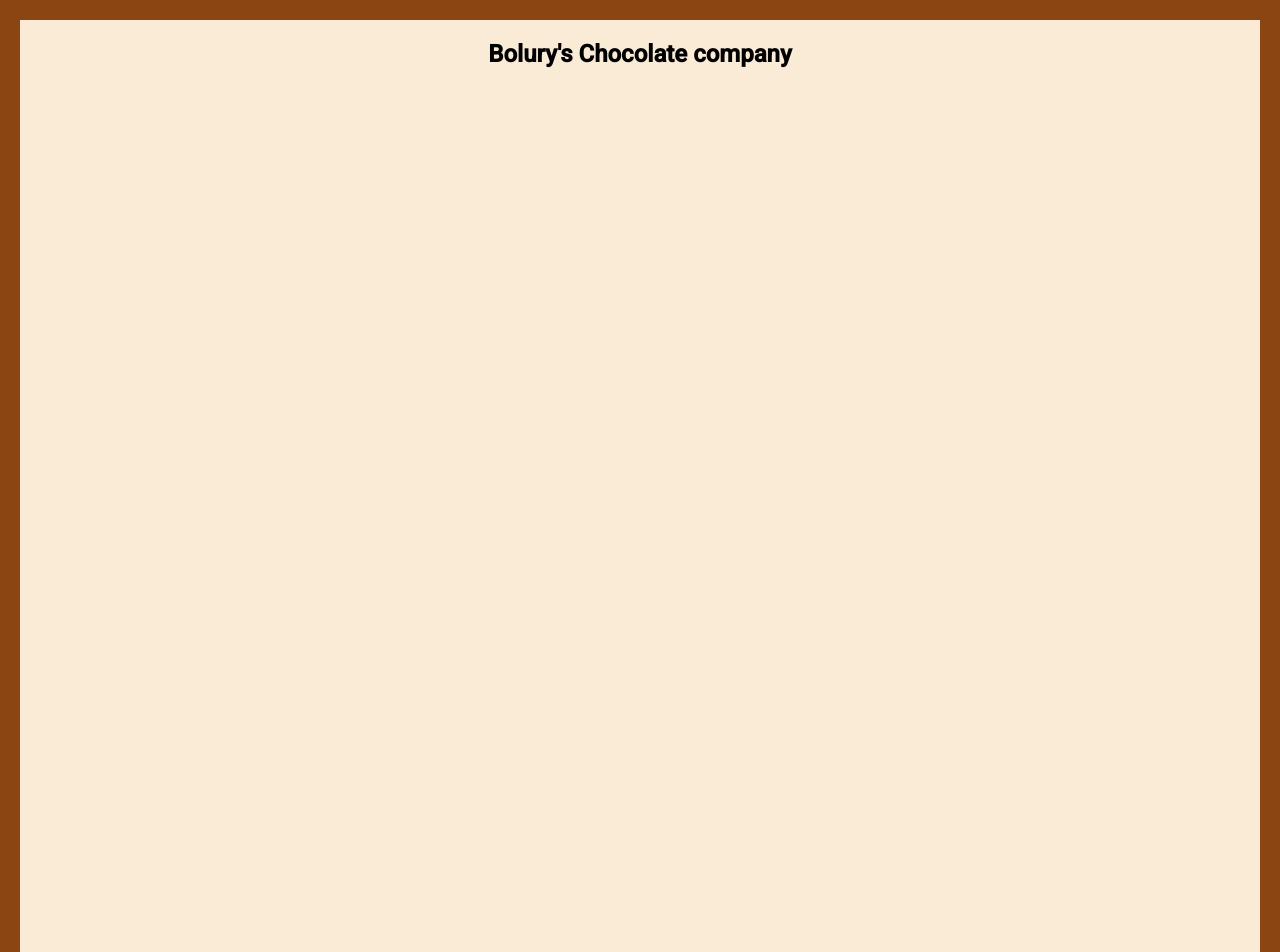
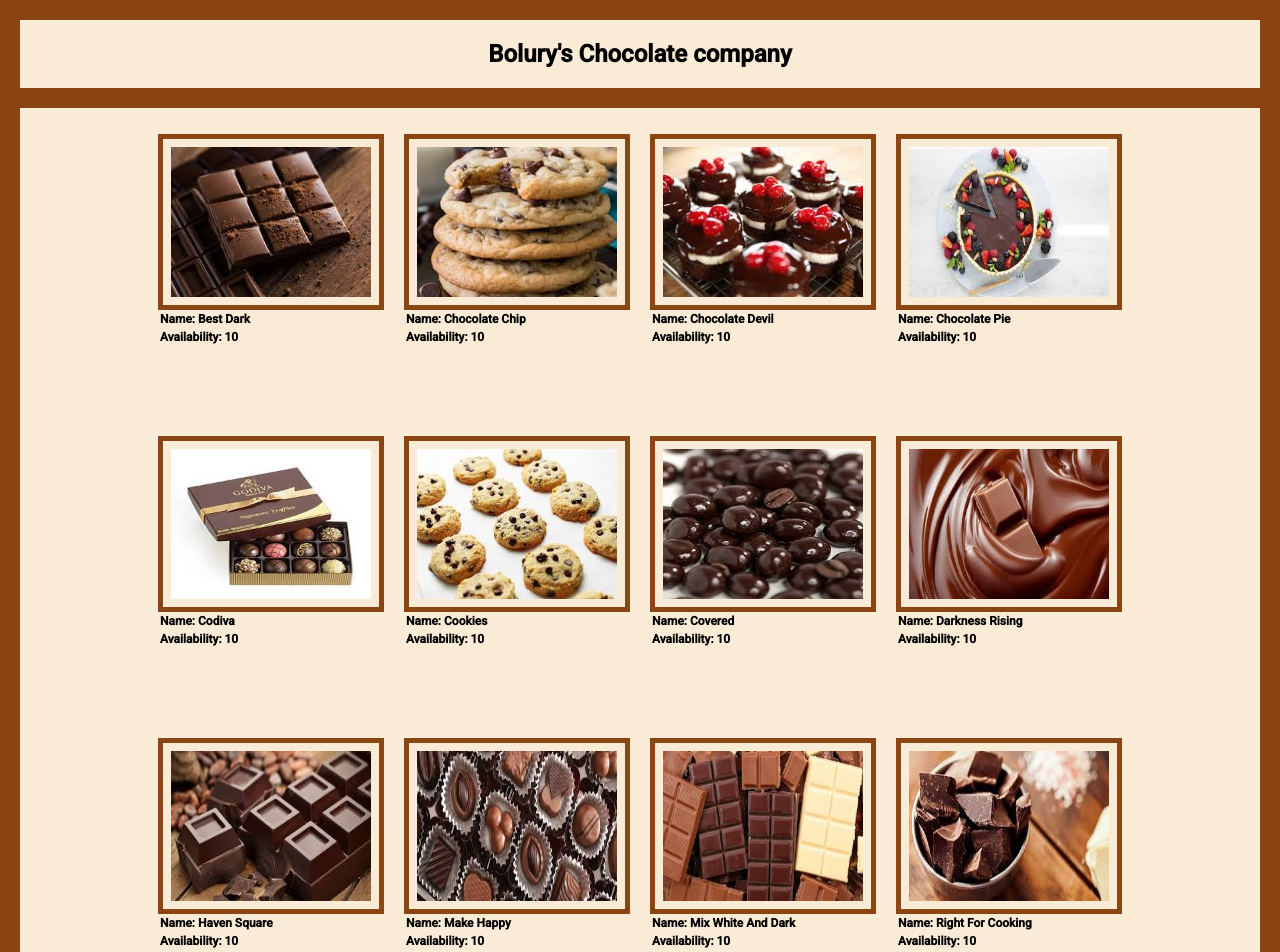
Before and after one commit to Ebolury2/class7100, an Angular app: page / in a window 1280 px wide. Shown: the top 952 px of the page. Built offline with nearby package versions, Linux system fonts and the light colour scheme.

Commit message:
added sales page

```diff
--- a/src/app/sales/sales.component.html
+++ b/src/app/sales/sales.component.html
@@ -1,5 +1,14 @@
+<div class="title-container">
+  <h2> Bolury's Chocolate company</h2>
+</div>
 <div class="main-div">
-  <div class="title-container">
-    <h2> Bolury's Chocolate company</h2>
+  <div class="item-box">
+    <div *ngFor="let img of images">
+      <div class="image-inner-box">
+        <img class="image-class" [src]="img.src" >
+        <span class="text-class">{{'Name: ' + img.name}}</span>
+        <span class="text-class availability-class">{{'Availability: ' + img.availability}}</span>
+      </div>
+    </div>
   </div>
 </div>
--- a/src/app/sales/sales.component.scss
+++ b/src/app/sales/sales.component.scss
@@ -1,9 +1,13 @@
 .main-div {
+  display: flex;
   box-sizing: border-box;
   width: 100%;
   background: antiquewhite;
   min-height: 100vw;
   border: saddlebrown 20px solid;
+  justify-content: space-between;
+  align-content: space-between;
+  flex-direction: row;
 }
 
 .title-container{
@@ -11,4 +15,42 @@
   justify-content: center;
   align-content: center;
   margin: auto;
+  flex-direction: row;
+  background: antiquewhite;
+  border-right: saddlebrown 20px solid;
+  border-left: saddlebrown 20px solid;
+  border-top: saddlebrown 20px solid;
 }
+
+.image-class {
+  display: flex;
+  width: 200px;
+  height: 150px;
+  border: 5px solid saddlebrown;
+  padding: .5rem;
+  cursor: pointer;
+}
+
+.item-box {
+  display: flex;
+  flex-direction: row;
+  flex-wrap: wrap;
+  margin: 1rem;
+  justify-content: center;
+}
+
+.image-inner-box {
+  display: flex;
+  flex-direction: column;
+  padding: 10px;
+}
+
+.availability-class {
+  display: inline;
+}
+
+.text-class {
+  font-size: 12px;
+  font-weight: bold;
+  padding: 2px;
+}
--- a/src/app/sales/sales.component.ts
+++ b/src/app/sales/sales.component.ts
@@ -7,9 +7,82 @@ import { Component, OnInit } from '@angular/core';
 })
 export class SalesComponent implements OnInit {
 
+  images: any[] = [];
   constructor() { }
 
   ngOnInit(): void {
+    this.images = [
+      {
+        src :  './assets/images/bestDark.jpeg',
+        availability: 10,
+        name: 'Best Dark'
+      },
+      {
+        src : './assets/images/chocolateChip.jpeg',
+        availability: 10,
+        name: 'Chocolate Chip'
+      },
+      {
+        src : './assets/images/chocolateDevil.jpeg',
+        availability: 10,
+        name: 'Chocolate Devil'
+      },
+      {
+        src : './assets/images/chocolatePie.jpeg',
+        availability: 10,
+        name: 'Chocolate Pie'
+      },
+      {
+        src : './assets/images/codiva.jpeg',
+        availability: 10,
+        name: 'Codiva'
+      },
+      {
+        src : './assets/images/cookies.jpeg',
+        availability: 10,
+        name: 'Cookies'
+      },
+      {
+        src : './assets/images/covered.jpeg',
+        availability: 10,
+        name: 'Covered'
+      },
+      {
+        src : './assets/images/darknessRising.jpeg',
+        availability: 10,
+        name: 'Darkness Rising'
+      },
+      {
+        src : './assets/images/havenSquare.jpeg',
+        availability: 10,
+        name: 'Haven Square'
+      },
+      {
+        src : './assets/images/makeHappy.jpeg',
+        availability: 10,
+        name: 'Make Happy'
+      },
+      {
+        src : './assets/images/mixWhiteAndDark.jpeg',
+        availability: 10,
+        name: 'Mix White And Dark'
+      },
+      {
+        src : './assets/images/rightForCooking.jpeg',
+        availability: 10,
+        name: 'Right For Cooking'
+      },
+      {
+        src : './assets/images/squareBar.jpeg',
+        availability: 10,
+        name: 'Square Bar'
+      },
+      {
+        src : './assets/images/whiteBar.jpeg',
+        availability: 10,
+        name: 'White Bar'
+      },
+    ];
   }
 
 }
```
Also changed, not shown: src/assets/images/darknessRising.jpeg (renamed from src/assets/images/darkIsRising.jpeg), src/assets/images/havenSquare.jpeg (renamed from src/assets/images/hevenSqure.jpeg).
